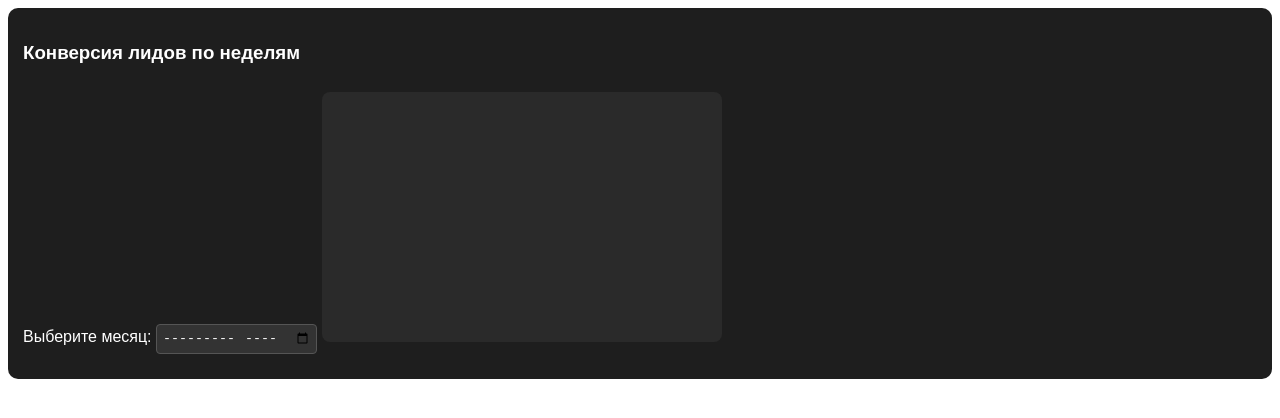
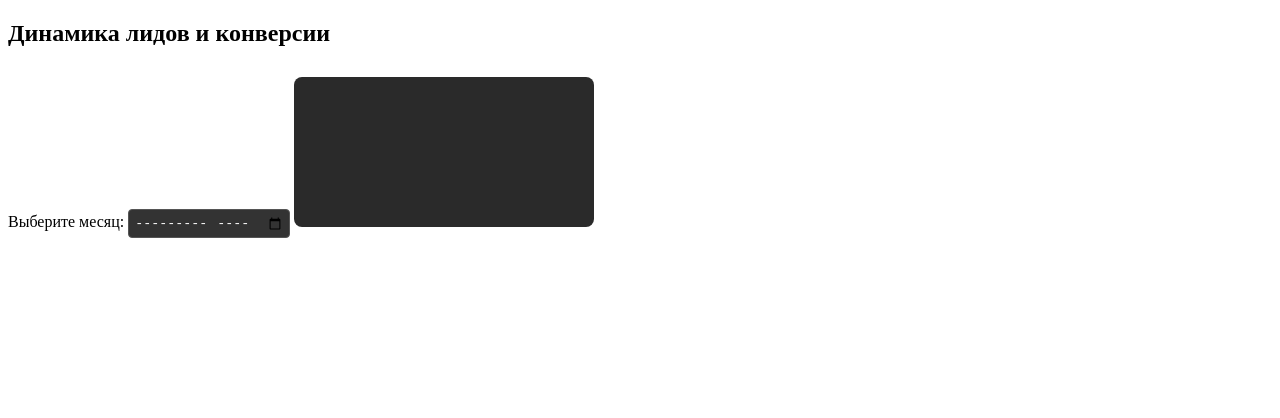
Before and after one commit to gaffygafcompany1337-del/amo-widget, a plain HTML site: page leads_widget/index.html in a window 1280 px wide. Drawn offline with nearby package versions, Linux system fonts and the light colour scheme.

Commit message:
Update index.html

```diff
--- a/leads_widget/index.html
+++ b/leads_widget/index.html
@@ -1,10 +1,18 @@
-<div class="widget-container">
-    <h3>Конверсия лидов по неделям</h3>
-    <label for="monthSelect">Выберите месяц:</label>
-    <input type="month" id="monthSelect">
-    <canvas id="leadsChart" width="400" height="250"></canvas>
-</div>
-
-<script src="https://cdn.jsdelivr.net/npm/chart.js"></script>
-<script src="main.js"></script>
-<link rel="stylesheet" href="style.css">
+<!DOCTYPE html>
+<html lang="ru">
+<head>
+    <meta charset="UTF-8">
+    <title>Leads Conversion Widget</title>
+    <link rel="stylesheet" href="style.css">
+    <script src="https://cdn.jsdelivr.net/npm/chart.js"></script>
+</head>
+<body>
+    <div id="widgetContainer">
+        <h2>Динамика лидов и конверсии</h2>
+        <label for="monthSelect">Выберите месяц:</label>
+        <input type="month" id="monthSelect">
+        <canvas id="leadsChart"></canvas>
+    </div>
+    <script src="main.js"></script>
+</body>
+</html>
```
